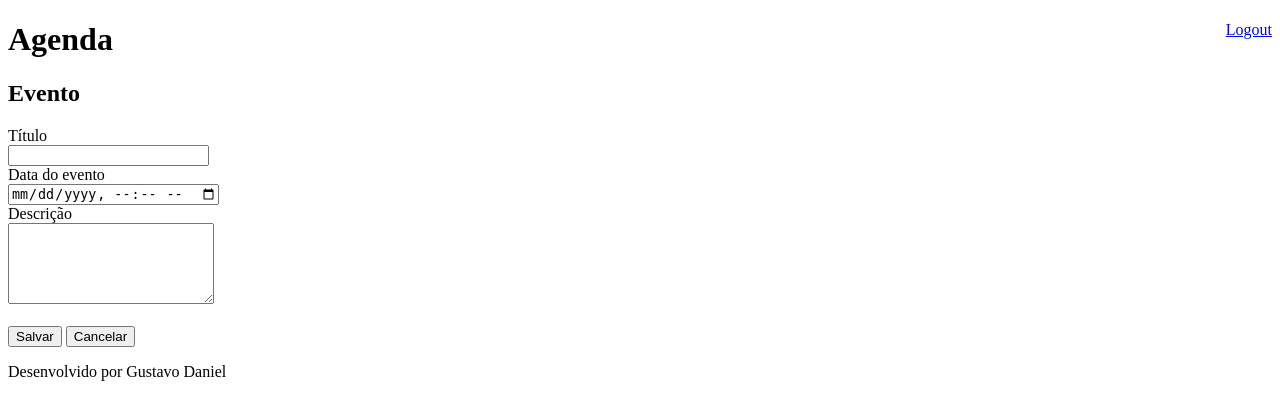
After one commit to GustavoDan/agenda-django, a Django app: page /agenda/evento/ in a window 1280 px wide. The commit adds this page. Shown: the top 420 px of the page. Run offline with Django 4.2, Linux system fonts and the light colour scheme; the visitor is signed in with stand-in values (Sample User, id 1).

Commit message:
Adicionado template para inserção de eventos na agenda

```diff
--- a/agenda/urls.py
+++ b/agenda/urls.py
@@ -22,9 +22,11 @@ urlpatterns = [
     #path('', views.index),
     path('', RedirectView.as_view(url='agenda/')),
     path('admin/', admin.site.urls),
-    path('eventos/<titulo_evento>/', views.get_event_date_by_title),
-    path('agenda/', views.list_events),
     path('login/', views.login_user),
     path('login/submit/', views.submit_login),
     path('logout/', views.logout_user),
+    path('eventos/<titulo_evento>/', views.get_event_date_by_title),
+    path('agenda/', views.list_events),
+    path('agenda/evento/', views.add_event),
+    path('agenda/evento/submit/', views.submit_event),
 ]
--- a/core/views.py
+++ b/core/views.py
@@ -44,3 +44,23 @@ def list_events(request):
     response = {'eventos': events}
 
     return render(request, 'agenda.html', response)
+
+
+@login_required(login_url='/login/')
+def add_event(request):
+    return render(request, 'evento.html')
+
+
+@login_required(login_url='/login/')
+def submit_event(request):
+    if request.POST:
+        user = request.user
+        title = request.POST.get('titulo')
+        event_date = request.POST.get('data_evento')
+        description = request.POST.get('descricao')
+
+        Evento.objects.create(usuario=user,
+                              titulo=title,
+                              data_evento=event_date,
+                              descricao=description)
+    return redirect('/')
--- a/templates/agenda.html
+++ b/templates/agenda.html
@@ -2,6 +2,10 @@
 
 {% block content%}
 <h2>Agendamentos</h2>
+
+<a href="evento/">
+    <button type="button">Novo Evento</button>
+</a>
 
 <ul style="font-size: 18px">
     {% for evento in eventos %}
--- /dev/null
+++ b/templates/evento.html
@@ -0,0 +1,29 @@
+{% extends "model-page.html" %}
+
+{% block content%}
+<h2>Evento</h2>
+
+<form action="submit/" method="post"> {% csrf_token %}
+    <label>Título</label>
+    <br>
+    <input type="text" name="titulo" size="22">
+    <br>
+
+    <label>Data do evento</label>
+    <br>
+    <input type="datetime-local" name="data_evento">
+    <br>
+
+    <label>Descrição</label>
+    <br>
+    <textarea name="descricao" cols="23" rows="5"></textarea>
+    <br>
+    <br>
+
+    <button type="submit">Salvar</button>
+    <a href="/">
+        <button type="button">Cancelar</button>
+    </a>
+</form>
+
+{% endblock %}
--- a/templates/model-header.html
+++ b/templates/model-header.html
@@ -4,7 +4,7 @@
 
 <title>Agenda</title>
 
-<div align="right">
+<div style="float: right">
     <a href="/logout/">Logout</a>
 </div>
 <h1>Agenda</h1>
```
